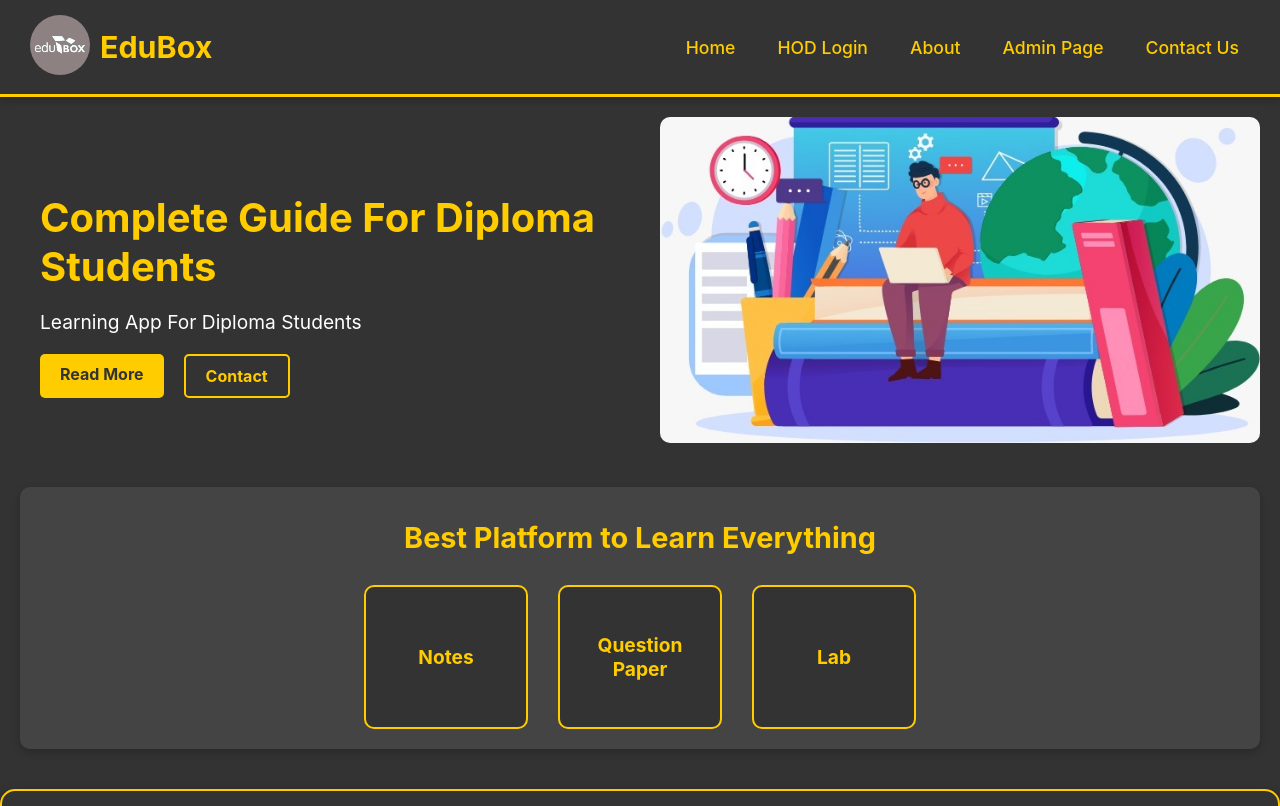
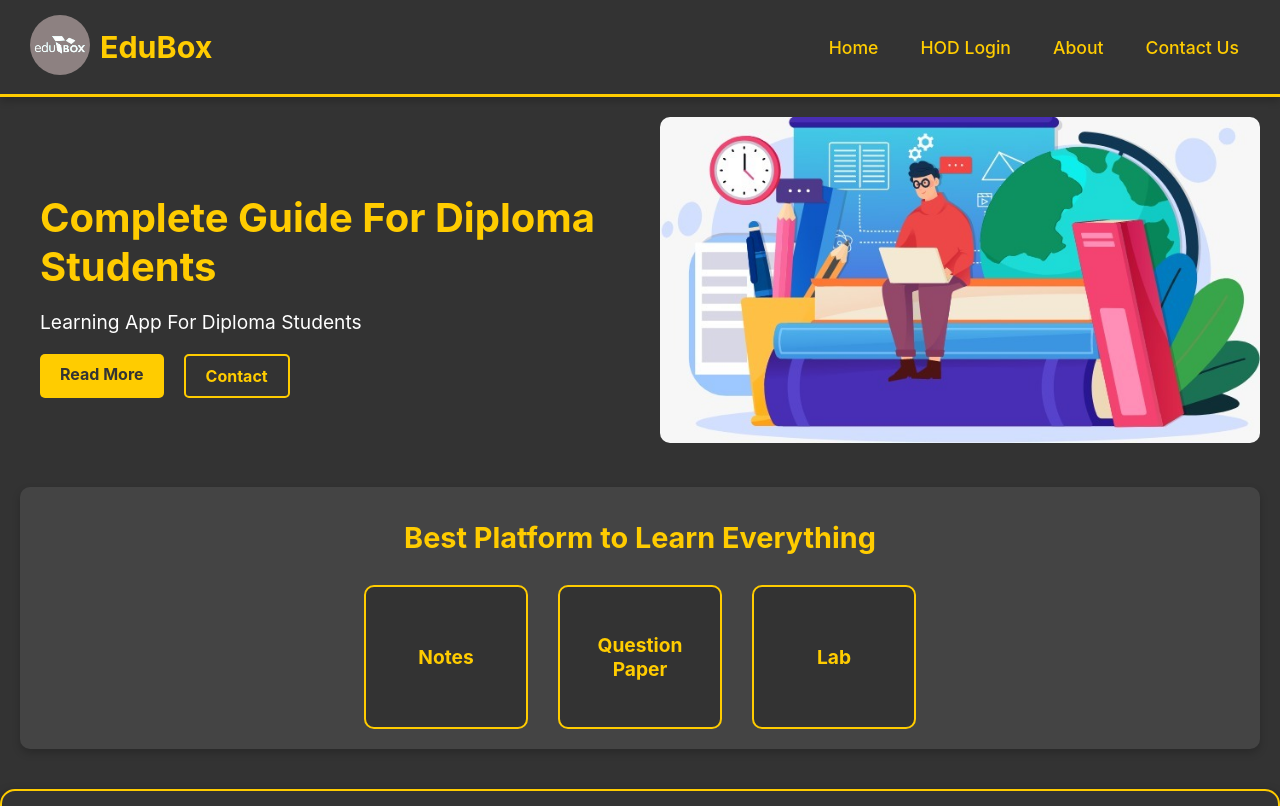
Before and after one commit to EduBoxDiploma/EduBoxHOD, a React (Create React App) app: page / in a window 1280 px wide. Shown: the top 806 px of the page. Built offline with nearby package versions, Linux system fonts and the light colour scheme.

Commit message:
removed admin page

```diff
--- a/src/pages/header/Header.jsx
+++ b/src/pages/header/Header.jsx
@@ -55,7 +55,7 @@ const Header = ({ isHodLoggedIn, setIsHodLoggedIn }) => {
 
 <Link to="/about" className="header-nav-link" onClick={closeMenu}>About</Link>
 
-<Link to="/admin" className="header-nav-link" onClick={closeMenu}>Admin Page</Link>
+{/* <Link to="/admin" className="header-nav-link" onClick={closeMenu}>Admin Page</Link> */}
 <Link to="/contact" className="header-nav-link" onClick={closeMenu}>Contact Us</Link>
             <button className="logout-button" onClick={handleLogout}>
               Logout
@@ -68,7 +68,7 @@ const Header = ({ isHodLoggedIn, setIsHodLoggedIn }) => {
           </Link>
 <Link to="/about" className="header-nav-link" onClick={closeMenu}>About</Link>
 
-<Link to="/admin" className="header-nav-link" onClick={closeMenu}>Admin Page</Link>
+{/* <Link to="/admin" className="header-nav-link" onClick={closeMenu}>Admin Page</Link> */}
 <Link to="/contact" className="header-nav-link" onClick={closeMenu}>Contact Us</Link>
 
 </>
```
